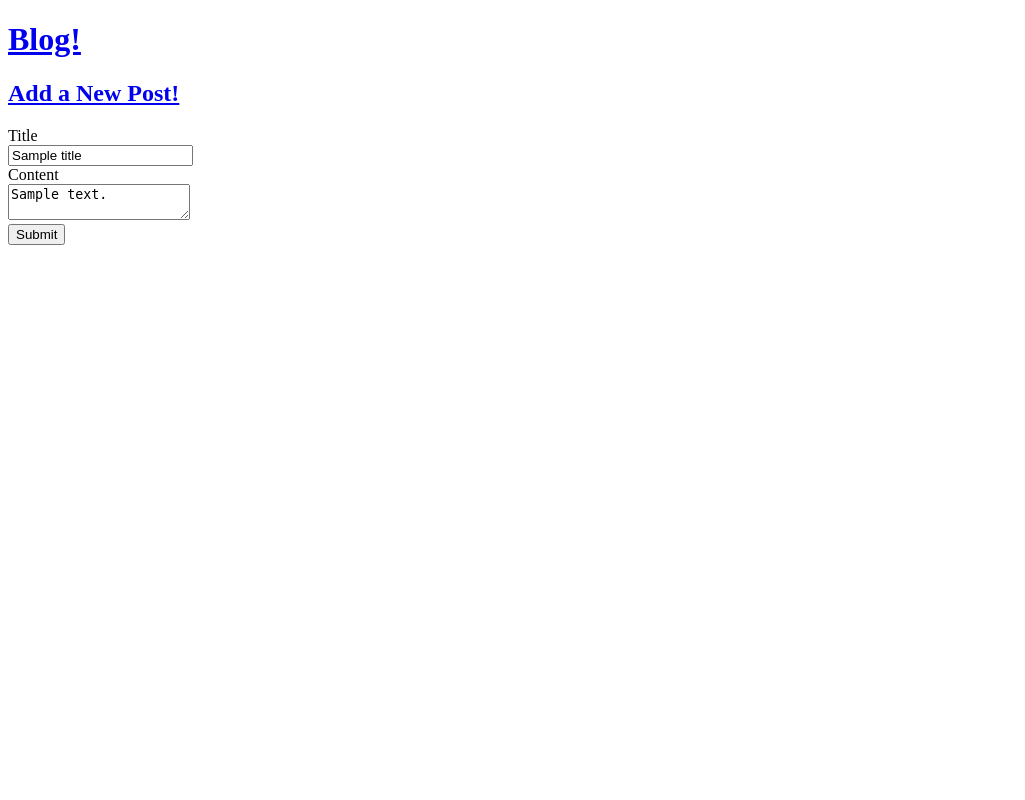
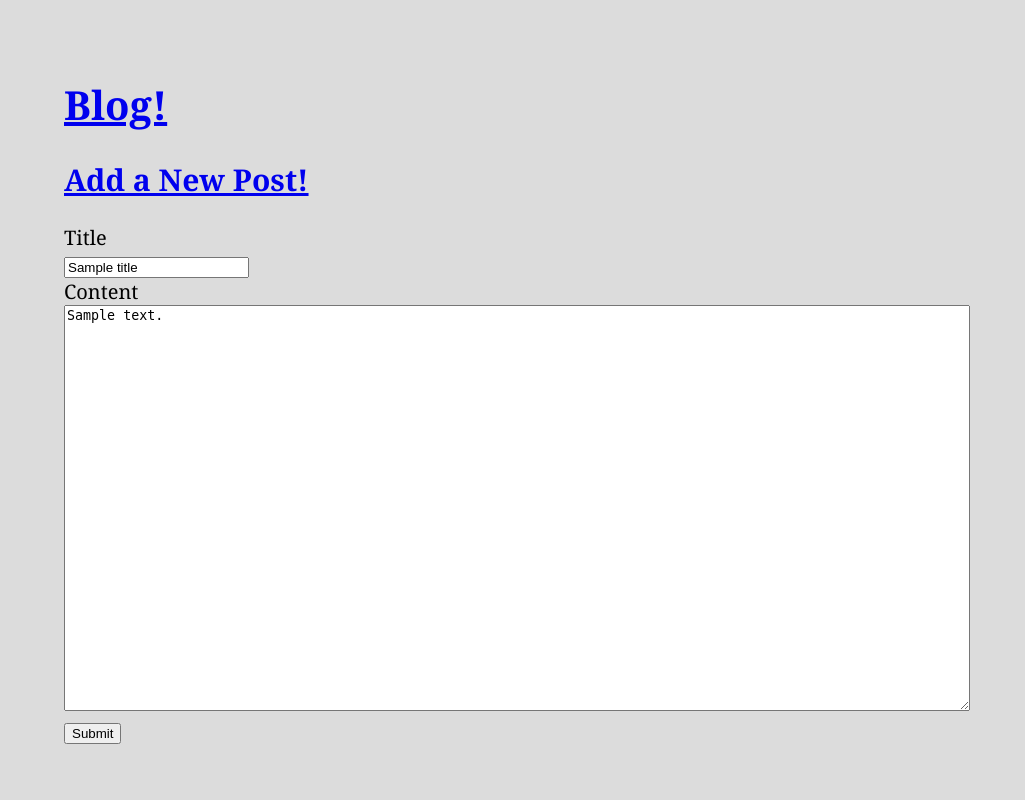
Before and after one commit to krispykate17/build-a-blog, a Python web app: template templates/new_posts.html in a window 1280 px wide. Shown: the whole page, without its empty margins (0-1025 px from the left). Run offline with Jinja, Linux system fonts and the light colour scheme; the template is opened without the code that fills it: most values are stand-ins (such as "Sample title", 1, 10 or a date in 2020).

Commit message:
Added links and styling

```diff
--- a/templates/base.html
+++ b/templates/base.html
@@ -4,6 +4,22 @@
   <head>
     <title>Build a Blog</title>
   <head>
+
+  <style type="text/css">
+      body {
+        font-family: Georgia;
+        font-size: 20px;
+        background-color: Gainsboro;
+        width: 90%;
+        margin: 0 auto;
+        padding: 50px;
+      }
+
+      textarea {
+        width: 900px;
+        height: 400px;
+      }
+  </style>
 
   <body>
     <a href="/blog"><h1>Blog!</h1></a>
--- a/templates/indivblog.html
+++ b/templates/indivblog.html
@@ -2,5 +2,5 @@
 
 {% block content %}
 <h2>{{ blog.title }}</h2>
-<p>{{ blog.blog_content }}</p>
+<pre>{{ blog.blog_content }}</pre>
 {% endblock %}
--- a/templates/main_blog.html
+++ b/templates/main_blog.html
@@ -4,7 +4,9 @@
 
 {% for blog in top_five %}
   <div class="blog_content">
-    <div class="blog-title">{{blog.title}}</div>
+    <a href="/blog/{{ blog.key().id() }}">
+      <div class="blog-title">{{blog.title}}</div>
+    </a>
     <pre class="blog-body">{{blog.blog_content}}</pre>
   </div>
 {% endfor %}
```
Also changed, not shown: main.py (+7 -2 lines), 1 other file.
